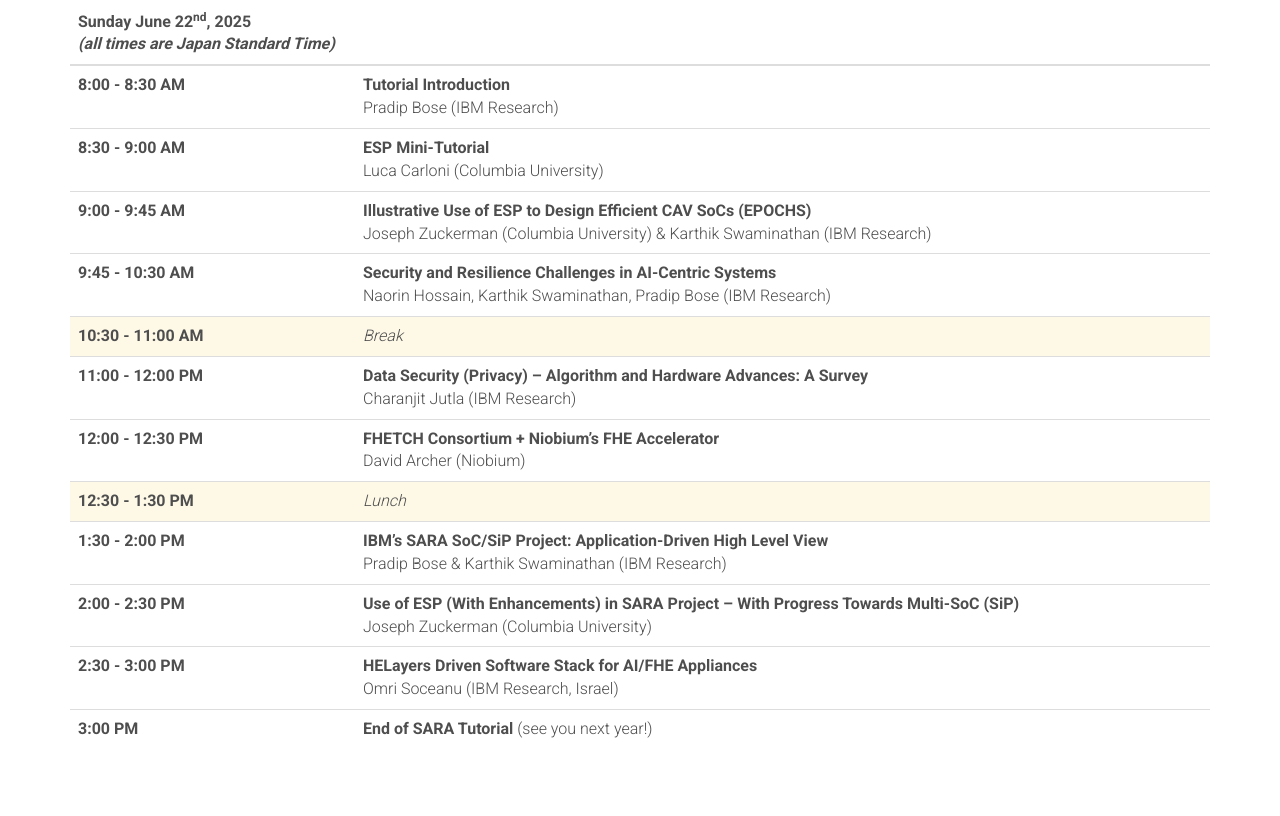
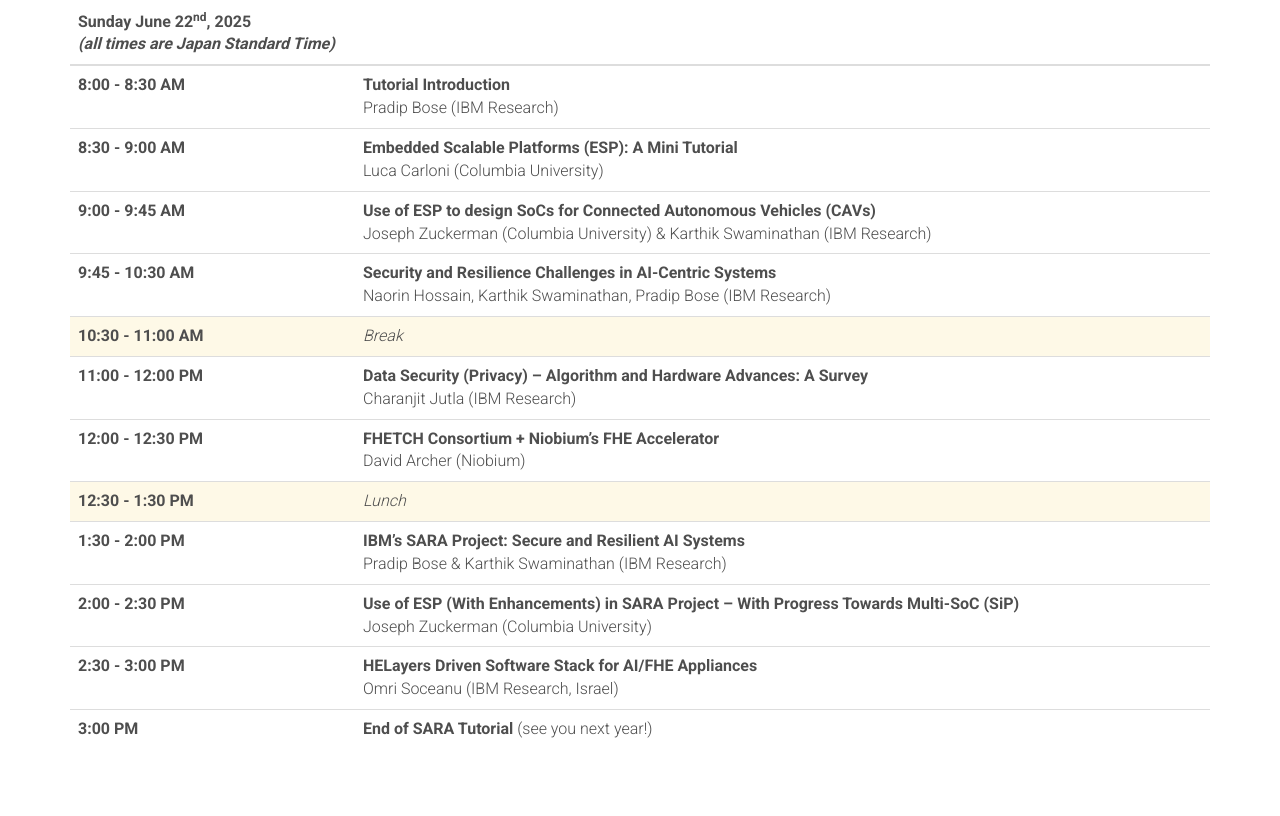
Before and after one commit to augustojv/sara-tutorial-2025, a website: page index.html in a window 1280 px wide. Shown: the part 2164-2980 px from the top of the page. Drawn offline with Linux system fonts and the light colour scheme; files whose address does not match are found by name.

Commit message:
Minor updates

```diff
--- a/index.html
+++ b/index.html
@@ -278,11 +278,11 @@
                         </tr>
                         <tr>
                           <th scope="row" class="col-md-3">8:30 - 9:00 AM</th>
-                          <td><strong>ESP Mini-Tutorial</strong><br>Luca Carloni (Columbia University)</td>
+                          <td><strong>Embedded Scalable Platforms (ESP): A Mini Tutorial</strong><br>Luca Carloni (Columbia University)</td>
                         </tr>
                         <tr>
                           <th scope="row">9:00 - 9:45 AM</th>
-                          <td><strong>Illustrative Use of ESP to Design Efficient CAV SoCs (EPOCHS)</strong><br>
+                          <td><strong>Use of ESP to design SoCs for Connected Autonomous Vehicles (CAVs)</strong><br>
 							  Joseph Zuckerman (Columbia University) &amp; Karthik Swaminathan (IBM Research)</td>
                         </tr>
                         <tr>
@@ -308,7 +308,7 @@
                         </tr>
                         <tr>
                           <th scope="row">1:30 - 2:00 PM</th>
-                          <td><strong>IBM’s SARA SoC/SiP Project: Application-Driven High Level View</strong><br>Pradip Bose &amp; Karthik Swaminathan (IBM Research)</td>
+                          <td><strong>IBM’s SARA Project: Secure and Resilient AI Systems</strong><br>Pradip Bose &amp; Karthik Swaminathan (IBM Research)</td>
                         </tr>
                         <tr>
                           <th scope="row">2:00 - 2:30 PM</th>
@@ -355,7 +355,7 @@
                 </p>
                 <p>
                 <b><a href="https://www.linkedin.com/in/pradip-bose-6b18a016/" rel="nofollow" target="_blank">Pradip
-                Bose</a> </b>is a Distinguished Research Staff Member and manager of <i>Efficient and Resilient Systems</i> at IBM T. J.
+                Bose</a> </b>is a Distinguished Research Scientist and manager of <i>Efficient and Resilient Systems</i> at IBM T. J.
                 Watson Research Center. He has over thirty-three years of experience at IBM, and was a member of the pioneering RISC super
                 scalar project at IBM (a pre-cursor to the first RS/6000 system product). He holds a Ph.D. degree from University of Illinois
                 at Urbana-Champaign.
```
